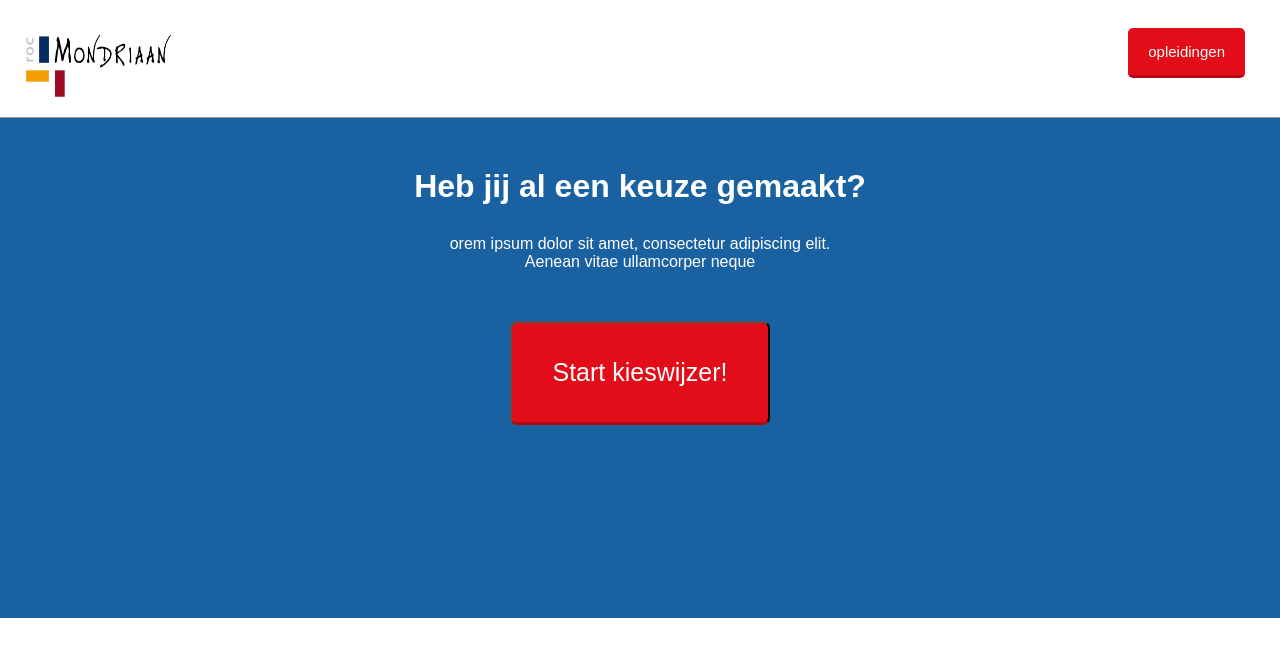
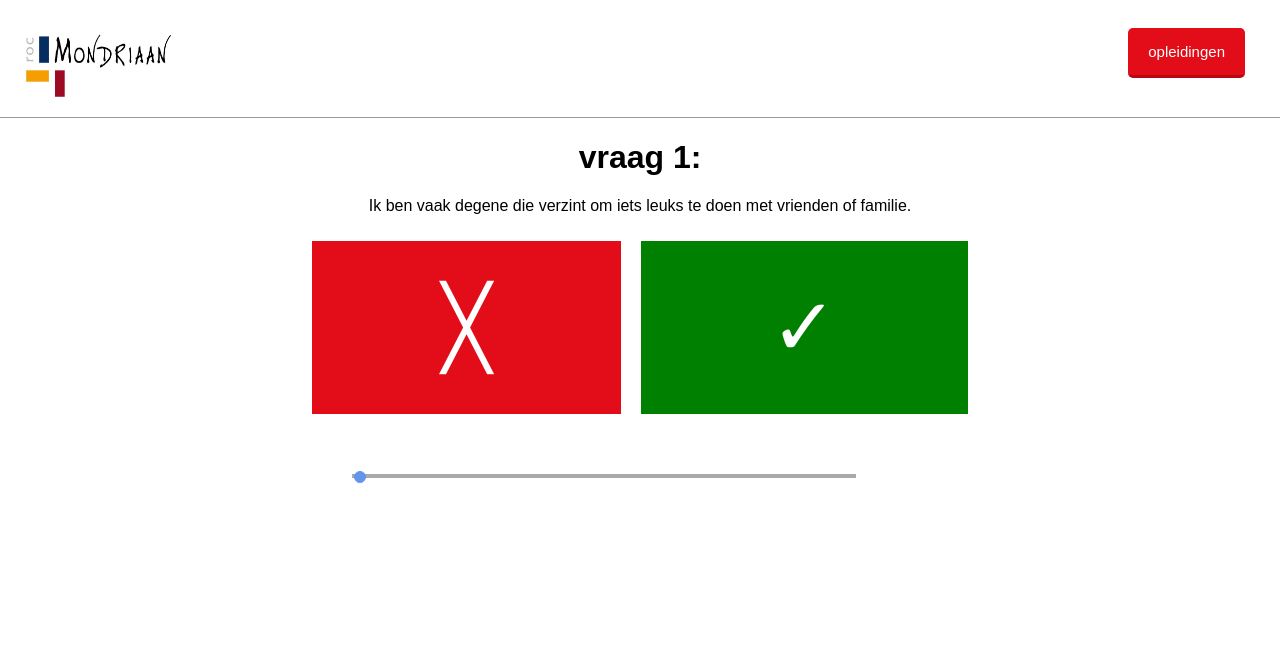
Before and after one commit to marvinw2000/kieswijzer, a Vue app in the folder kieswijzer1.1/: page / in a window 1280 px wide. Shown: the top 656 px of the page. Built offline with nearby package versions, Linux system fonts and the light colour scheme.

Commit message:
puntentelingGemaakt

```diff
--- a/kieswijzer1.1/src/App.vue
+++ b/kieswijzer1.1/src/App.vue
@@ -1,18 +1,18 @@
 <template>
   <div id="app">
     <Header/>
-    <Home/>
+    <VraagComponent/>
   </div>
 </template>
 <script>
 
 import Header from "../src/components/Header";
-import Home from "./components/Home";
+import VraagComponent from "./components/VraagComponent";
 
 export default {
   name: 'App',
   components: {
-    Home,
+    VraagComponent,
     Header
   }
 }
--- a/kieswijzer1.1/src/components/VraagComponent.vue
+++ b/kieswijzer1.1/src/components/VraagComponent.vue
@@ -8,8 +8,8 @@
         <p>{{vraag}}</p>
       </div>
       <div id="buttons">
-        <div class="button rood">&#9587;</div>
-        <div class="button groen">&#10003;</div>
+        <div v-on:click="falseGeklikt()" class="button rood">&#9587;</div>
+        <div v-on:click="trueGeklikt()" class="button groen">&#10003;</div>
       </div>
       <div id="progresionBar">
         <div id="bar">
@@ -32,7 +32,6 @@ export default {
   data() {
     return{
       vragenData,
-      iteratie:0,
       id: vragenData.vragen[0].id,
       vraag: vragenData.vragen[0].vraag,
       juistenAntwoord: vragenData.vragen[0].juistenAntwoord,
@@ -40,10 +39,60 @@ export default {
       puntenAenM: vragenData.vragen[0].puntenAenM,
       puntenTeni: vragenData.vragen[0].puntenTeni,
       puntenMei: vragenData.vragen[0].puntenMei,
-      puntenBeni: vragenData.vragen[0].puntenBeni
+      puntenBeni: vragenData.vragen[0].puntenBeni,
+      lengtenVragen: vragenData.vragen.length,
+      iteratie:0,
+      geklikteButton:true,
+      Ict:0,
+      AenM:0,
+      TenI:0,
+      Mei:0,
+      BenI:0
     }
   },
-  methods: {}
+  methods:{
+    next(){
+      this.iteratie++
+      if(this.iteratie <= this.lengtenVragen){
+        this.id = vragenData.vragen[this.iteratie].id
+        this.vraag = vragenData.vragen[this.iteratie].vraag
+      }
+    },
+    falseGeklikt(){
+      this.geklikteButton = false
+      //console.log(this.geklikteButton +" "+ this.iteratie)
+      if(this.geklikteButton === vragenData.vragen[this.iteratie].juistenAntwoord){
+        this.Ict += vragenData.vragen[this.iteratie].puntenIct
+        this.AenM += vragenData.vragen[this.iteratie].puntenAenM
+        this.BenI += vragenData.vragen[this.iteratie].puntenBeni
+        this.TenI += vragenData.vragen[this.iteratie].puntenTeni
+        this.Mei += vragenData.vragen[this.iteratie].puntenMei
+        //alert(this.Ict )
+        //console.log("gelijk")
+        this.next()
+      }
+      else{
+        this.next()
+      }
+    },
+    trueGeklikt(){
+      this.geklikteButton = true
+      //console.log(this.geklikteButton +" "+ this.iteratie)
+      if(this.geklikteButton === vragenData.vragen[this.iteratie].juistenAntwoord){
+        this.Ict += vragenData.vragen[this.iteratie].puntenIct
+        this.AenM += vragenData.vragen[this.iteratie].puntenAenM
+        this.BenI += vragenData.vragen[this.iteratie].puntenBeni
+        this.TenI += vragenData.vragen[this.iteratie].puntenTeni
+        this.Mei += vragenData.vragen[this.iteratie].puntenMei
+        //console.log("gelijk")
+        //alert(this.Ict)
+        this.next()
+      }
+      else{
+        this.next()
+      }
+    }
+  }
 }
 </script>
 
```
